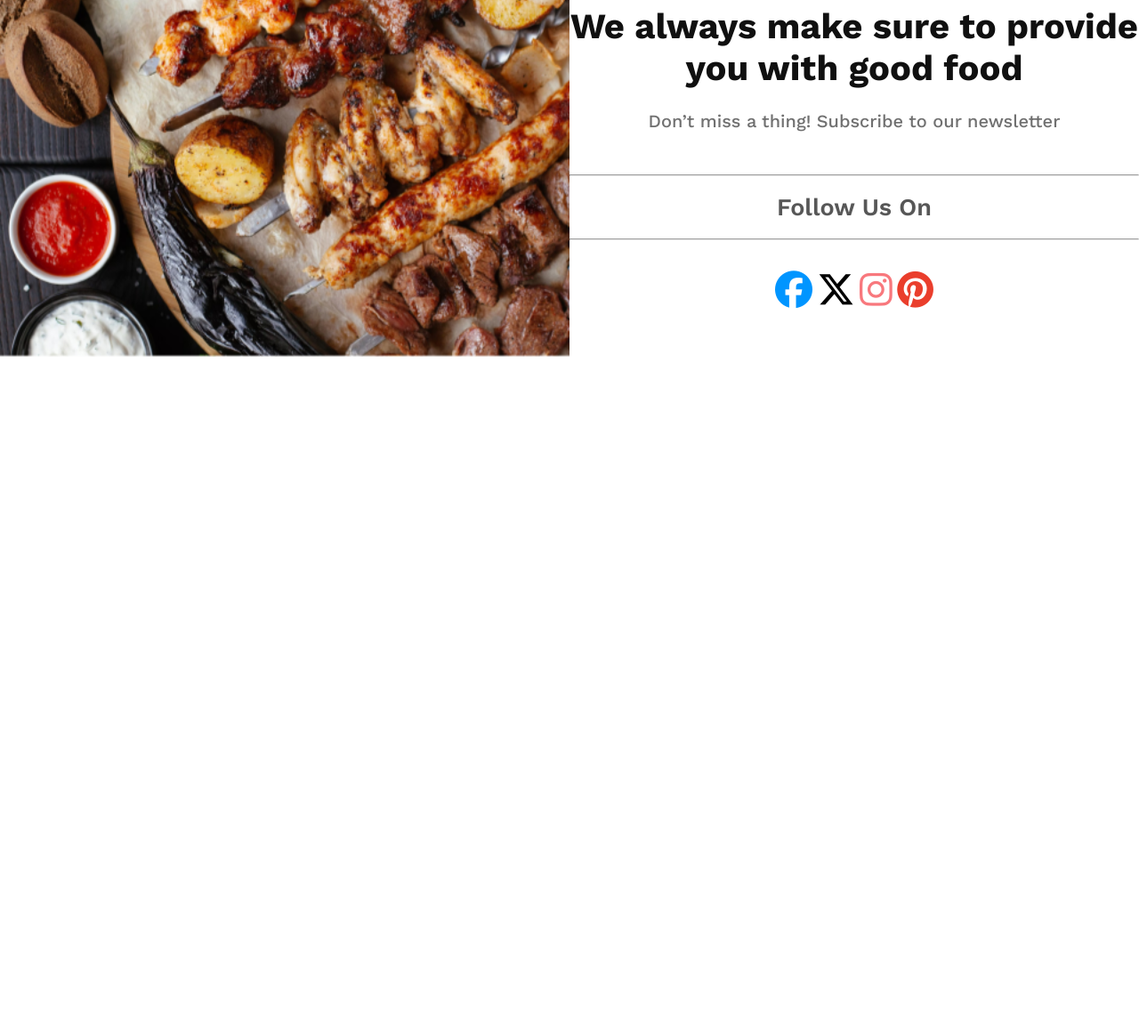
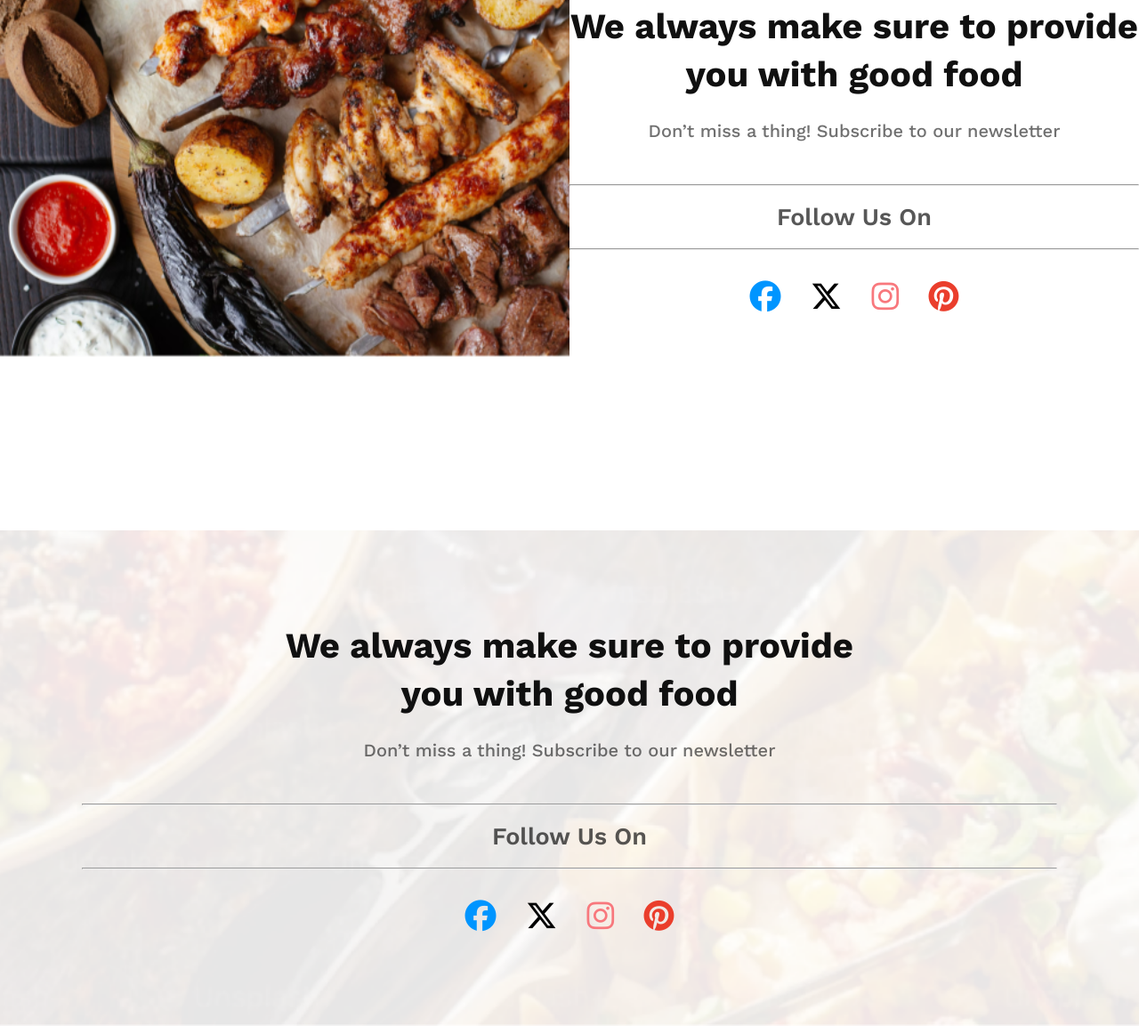
Before and after one commit to mosfiqurRahmanJsd/food-restaurant, a plain HTML site: page index.html in a window 1280 px wide. Shown: the part 1867-3020 px from the top of the page at 89% size. Before the commit the page ends 2324 px from the top, so only its background shows below. Drawn offline with nearby package versions, Linux system fonts and the light colour scheme.

Commit message:
social complete

```diff
--- a/index.html
+++ b/index.html
@@ -5,7 +5,7 @@
     <meta charset="UTF-8">
     <meta name="viewport" content="width=device-width, initial-scale=1.0">
     <title>Good Food Restaurant</title>
-     <!-- fontawesome cdn -->
+    <!-- fontawesome cdn -->
     <script src="https://kit.fontawesome.com/2dd9b3fb0a.js" crossorigin="anonymous"></script>
     <!-- this is our own stylesheet -->
     <link rel="stylesheet" href="./styles/style.css">
@@ -63,12 +63,29 @@
             <img src="./assets/foods.png" alt="">
         </div>
         <div class="about-content">
-            <h2>We always make sure to provide you with good food</h2>
-            <p>Don’t miss a thing! Subscribe to our newsletter</p>
+            <h2 class="social-title">We always make sure to provide you with good food</h2>
+            <p class="social-subtitle">Don’t miss a thing! Subscribe to our newsletter</p>
             <hr> <br>
-            <h3>Follow Us On</h3> <br>
+            <h3 class="social-follow">Follow Us On</h3> <br>
             <hr>
-            <ul>
+            <ul class="social-icon">
+                <li><a href="#0"><i class="fa-brands fa-facebook"></i></a></li>
+                <li><a href="#0"><i class="fa-brands fa-x-twitter"></i></a></li>
+                <li><a href="#0"><i class="fa-brands fa-instagram"></i></a></li>
+                <li><a href="#0"><i class="fa-brands fa-pinterest"></i></a></li>
+            </ul>
+
+        </div>
+    </section>
+
+    <section id="social">
+        <div class="social-content">
+            <h2 class="social-title">We always make sure to provide <br> you with good food</h2>
+            <p class="social-subtitle">Don’t miss a thing! Subscribe to our newsletter</p>
+            <hr> <br>
+            <h3 class="social-follow">Follow Us On</h3> <br>
+            <hr>
+            <ul class="social-icon">
                 <li><a href="#0"><i class="fa-brands fa-facebook"></i></a></li>
                 <li><a href="#0"><i class="fa-brands fa-x-twitter"></i></a></li>
                 <li><a href="#0"><i class="fa-brands fa-instagram"></i></a></li>
--- a/styles/style.css
+++ b/styles/style.css
@@ -148,6 +148,7 @@ body {
     height: 557px;
     display: flex;
     align-items: center;
+    margin-bottom: 139px;
 }
 
 .about-content {
@@ -159,48 +160,67 @@ body {
     width: 100%;
 }
 
-.about-content h2 {
+.social-title {
     color: rgb(16, 16, 16);
     font-size: 40px;
     font-weight: 700;
     margin-bottom: 24px;
+    line-height: 54px;
 }
 
-.about-content p {
+.social-subtitle {
     color: rgba(16, 16, 16, 0.600);
     font-size: 20px;
     font-weight: 500;
     margin-bottom: 48px;
 }
 
-.about-content h3 {
+.social-follow {
     color: rgba(16, 16, 16, 0.700);
     font-size: 27px;
     font-weight: 600;
 }
 
-.about-content ul {
+.social-icon {
     margin-top: 32px;
 }
 
-.about-content ul li {
+.social-icon li {
     display: inline;
+    margin: 0 14px;
 }
 
-.about-content ul li a {
+.social-icon li a {
     text-decoration: none;
-    font-size: 42px;
+    font-size: 35px;
 }
 
-.about-content ul li a .fa-facebook {
+.fa-facebook {
     color: #0095FF;
 }
-.about-content ul li a .fa-x-twitter {
+.fa-x-twitter {
     color: #000000;
 }
-.about-content ul li a .fa-instagram {
+.fa-instagram {
     color: #F8787D;
 }
-.about-content ul li a .fa-pinterest {
+.fa-pinterest {
     color: #EA3E2C;
 }
+
+
+#social {
+    background-image: url('./../assets/social-bg.png');
+    background-repeat: no-repeat;
+    height: 557px;
+    background-position: center;
+    background-size: cover;
+    display: flex;
+    justify-content: center;
+    align-items: center;
+}
+
+.social-content {
+    width: 1096px;
+    text-align: center;
+}
```
